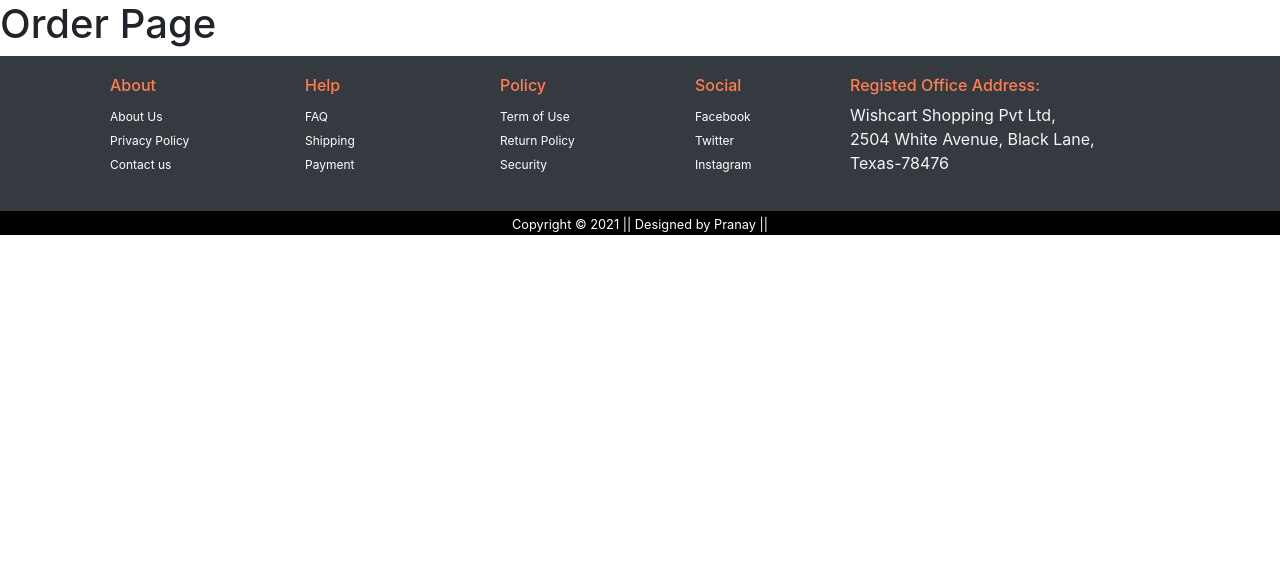
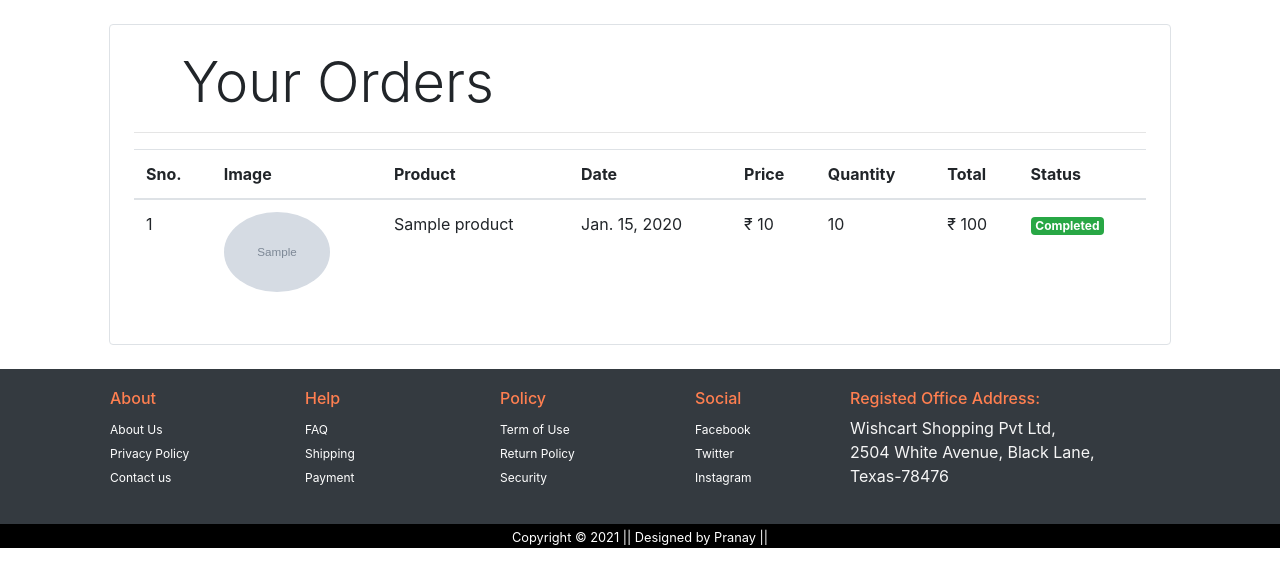
Before and after one commit to pranay-prajapati/Wishcart-Ecommerce-website, a Django app: template templates/orders.html in a window 1280 px wide. Shown: the part 56-643 px from the top of the page. Run offline with Django 3.2, Linux system fonts and the light colour scheme; the template is opened without the code that fills it: values that come from a table or form of the project are taken from there, others are empty; tables that the repository leaves empty hold one stand-in row (values such as "Sample post"); grey boxes marked "Sample" are stand-in pictures; some libraries are stand-ins or nearby versions.

Commit message:
added Orders

```diff
--- a/templates/orders.html
+++ b/templates/orders.html
@@ -1,5 +1,50 @@
 {% extends 'templates/base.html' %}
+{% load cart %}
+{% load custom_filter %}
+{% block content %}
+    <div class="container">
+        <div class="border rounded p-4 m-4">
+            <p class="display-4 pl-4 ml-4">Your Orders</p>
+            <hr>
+            <table class="table">
+                <thead>
+                <tr>
+                    <th>Sno.</th>
+                    <th>Image</th>
+                    <th>Product</th>
+                    <th>Date</th>
+                    <th>Price</th>
+                    <th>Quantity</th>
+                    <th>Total</th>
+                    <th>Status</th>
+                </tr>
+                </thead>
+                <tbody>
 
-{% block content %}
-<h1>Order Page</h1>
+                {% for order in orders %}
+                    <tr>
+                        <td>{{ forloop.counter }}</td>
+                        <td><img style="height: 80px;" class="rounded-circle" src="{{ order.product.image.url }}"
+                                 alt=""></td>
+                        <td>{{ order.product.name }}</td>
+                        <td>{{ order.date }}</td>
+                        <td>{{ order.price|currency }}</td>
+                        <td>{{ order.quantity }}</td>
+                        <td>{{ order.quantity|multiply:order.price|currency }}</td>
+                        {% if order.status %}
+                            <td><small class="badge badge-success">Completed</small></td>
+                        {% else %}
+                            <td><small class="badge badge-warning">Pending</small></td>
+                        {% endif %}
+                    </tr>
+
+                {% endfor %}
+
+                </tbody>
+
+            </table>
+
+        </div>
+    </div>
+
 {% endblock %}
```
